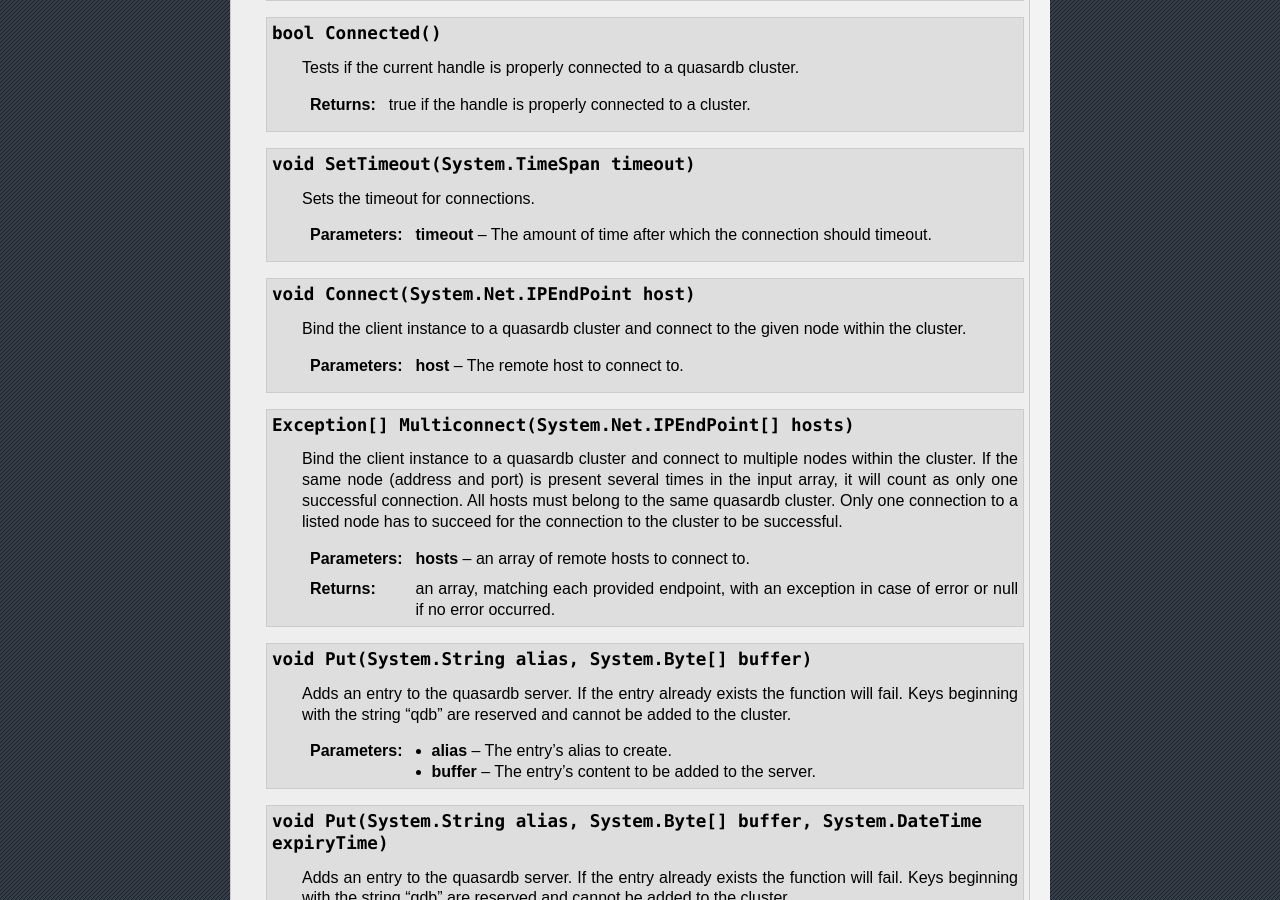
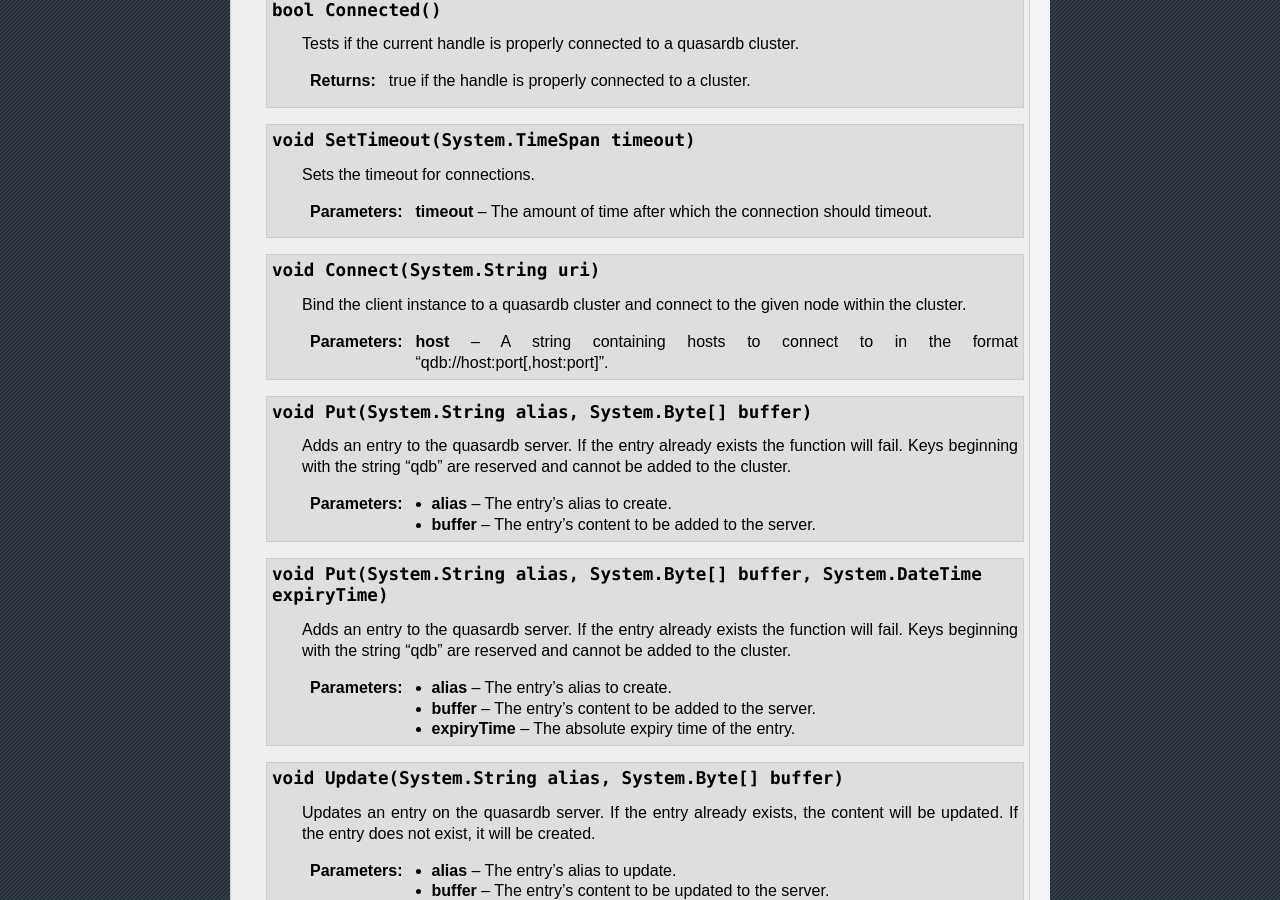
Before and after one commit to iltommi/qdb-documentation, a Sphinx documentation site: the page built from source/api/net.rst, in a window 1280 px wide and 900 px high, scrolled down 4283 px. Built offline with Sphinx 7.4.7, drawn with Linux system fonts in a browser that asks for light colours; pages that are not in the unit, such as notebooks, are missing from menus; some of the changed text lies outside the part shown.

Commit message:
Remove multi-connect from net API. Update connect, node_status, node_topology, and node_stop for URI.

```diff
--- a/source/api/net.rst
+++ b/source/api/net.rst
@@ -14,8 +14,7 @@ Quick Reference
   void                 :ref:`Close <csharp_handle_close>`                                 ()
   bool                 :ref:`Connected <csharp_handle_connected>`                         ()
   void                 :ref:`SetTimeout <csharp_handle_set_timeout>`                      (System.TimeSpan timeout)
-  void                 :ref:`Connect <csharp_handle_connect>`                             (System.Net.IPEndPoint host)
-  Exception[]          :ref:`Multiconnect <csharp_handle_multiconnect>`                   (System.Net.IPEndPoint[] hosts)
+  void                 :ref:`Connect <csharp_handle_connect>`                             (System.String uri)
   void                 :ref:`Put <csharp_handle_put_noexpiry>`                            (System.String alias, System.Byte[] buffer)
   void                 :ref:`Put <csharp_handle_put>`                                     (System.String alias, System.Byte[] buffer, System.DateTime expiryTime)
   void                 :ref:`Update <csharp_handle_update_noexpiry>`                      (System.String alias, System.Byte[] buffer)
@@ -34,10 +33,10 @@ Quick Reference
   void                 :ref:`ExpiresAt <csharp_handle_expires_at>`                        (System.String alias, System.DateTime expiryTime)
   void                 :ref:`ExpiresFromNow <csharp_handle_expires_from_now>`             (System.String alias, System.TimeSpan expiryDelta)
   bool                 :ref:`GetExpiryTime <csharp_handle_get_expiry_time>`               (System.String alias, out System.DateTime expiryTime)
-  System.String        :ref:`NodeStatus <csharp_handle_node_status>`                      (System.Net.IPEndPoint host)
-  System.String        :ref:`NodeConfig <csharp_handle_node_config>`                      (System.Net.IPEndPoint host)
-  System.String        :ref:`NodeTopology <csharp_handle_node_topology>`                  (System.Net.IPEndPoint host)
-  void                 :ref:`StopNode <csharp_handle_stop_node>`                          (System.Net.IPEndPoint host, System.String reason)
+  System.String        :ref:`NodeStatus <csharp_handle_node_status>`                      (System.String uri)
+  System.String        :ref:`NodeConfig <csharp_handle_node_config>`                      (System.String uri)
+  System.String        :ref:`NodeTopology <csharp_handle_node_topology>`                  (System.String uri)
+  void                 :ref:`StopNode <csharp_handle_stop_node>`                          (System.String uri, System.String reason)
 
  ==================== ================================================================== ===================
 
@@ -65,7 +64,7 @@ Use the Handle object to interact with the cluster. Simply having a Handle objec
         qdb.Handle h = new qdb.Handle();
 
         // Connect to the cluster.
-        h.Connect(new System.Net.IPEndPoint(System.Net.IPAddress.Loopback, 2836));
+        h.Connect("qdb://127.0.0.1:2836");
 
         // Removes the entry "myalias" if it exists, errors otherwise
         h.Remove("myalias");
@@ -241,20 +240,11 @@ All classes and instance methods reside in the 'qdb' namespace.
 
 
     .. _csharp_handle_connect:
-    .. function:: void Connect(System.Net.IPEndPoint host)
+    .. function:: void Connect(System.String uri)
 
         Bind the client instance to a quasardb cluster and connect to the given node within the cluster.
 
-        :param host: The remote host to connect to.
-
-
-    .. _csharp_handle_multiconnect:
-    .. function:: Exception[] Multiconnect(System.Net.IPEndPoint[] hosts)
-
-        Bind the client instance to a quasardb cluster and connect to multiple nodes within the cluster. If the same node (address and port) is present several times in the input array, it will count as only one successful connection. All hosts must belong to the same quasardb cluster. Only one connection to a listed node has to succeed for the connection to the cluster to be successful.
-
-        :param hosts: an array of remote hosts to connect to.
-        :returns: an array, matching each provided endpoint, with an exception in case of error or null if no error occurred.
+        :param host: A string containing hosts to connect to in the format "qdb://host:port[,host:port]".
 
 
     .. _csharp_handle_put_noexpiry:
@@ -428,36 +418,36 @@ All classes and instance methods reside in the 'qdb' namespace.
 
 
     .. _csharp_handle_node_status:
-    .. function:: System.String NodeStatus(System.Net.IPEndPoint host)
+    .. function:: System.String NodeStatus(System.String uri)
 
         Obtains a node status as a JSON string.
 
-        :param host: The remote node to get the status from.
+        :param host: The remote node to get the status from in the format "qdb://host:port".
         :returns: The status of the node as a JSON string.
 
 
     .. _csharp_handle_node_config:
-    .. function:: System.String NodeConfig(System.Net.IPEndPoint host)
+    .. function:: System.String NodeConfig(System.String uri)
 
         Obtains a node configuration as a JSON string.
 
-        :param host: The remote node to get the configuration from.
+        :param host: The remote node to get the configuration from in the format "qdb://host:port".
         :returns: The configuration of the node as a JSON string.
 
 
     .. _csharp_handle_node_topology:
-    .. function:: System.String NodeTopology(System.Net.IPEndPoint host)
+    .. function:: System.String NodeTopology(System.String uri)
 
         Obtains a node topology as a JSON string.
 
-        :param host: The remote node to get the configuration from.
+        :param host: The remote node to get the configuration from in the format "qdb://host:port".
         :returns: The topology of the node as a JSON string.
 
 
     .. _csharp_handle_stop_node:
-    .. function:: void StopNode(System.Net.IPEndPoint host, System.String reason)
+    .. function:: void StopNode(System.String uri, System.String reason)
 
         Stops the node designated by its host and port number. This stop is generally effective within a few seconds of being issued, enabling inflight calls to complete successfully.
 
-        :param host: The remote node to stop.
+        :param host: The remote node to stop in the format "qdb://host:port".
         :param reason: A string detailing the reason for the stop that will appear in the remote node's log.
```
